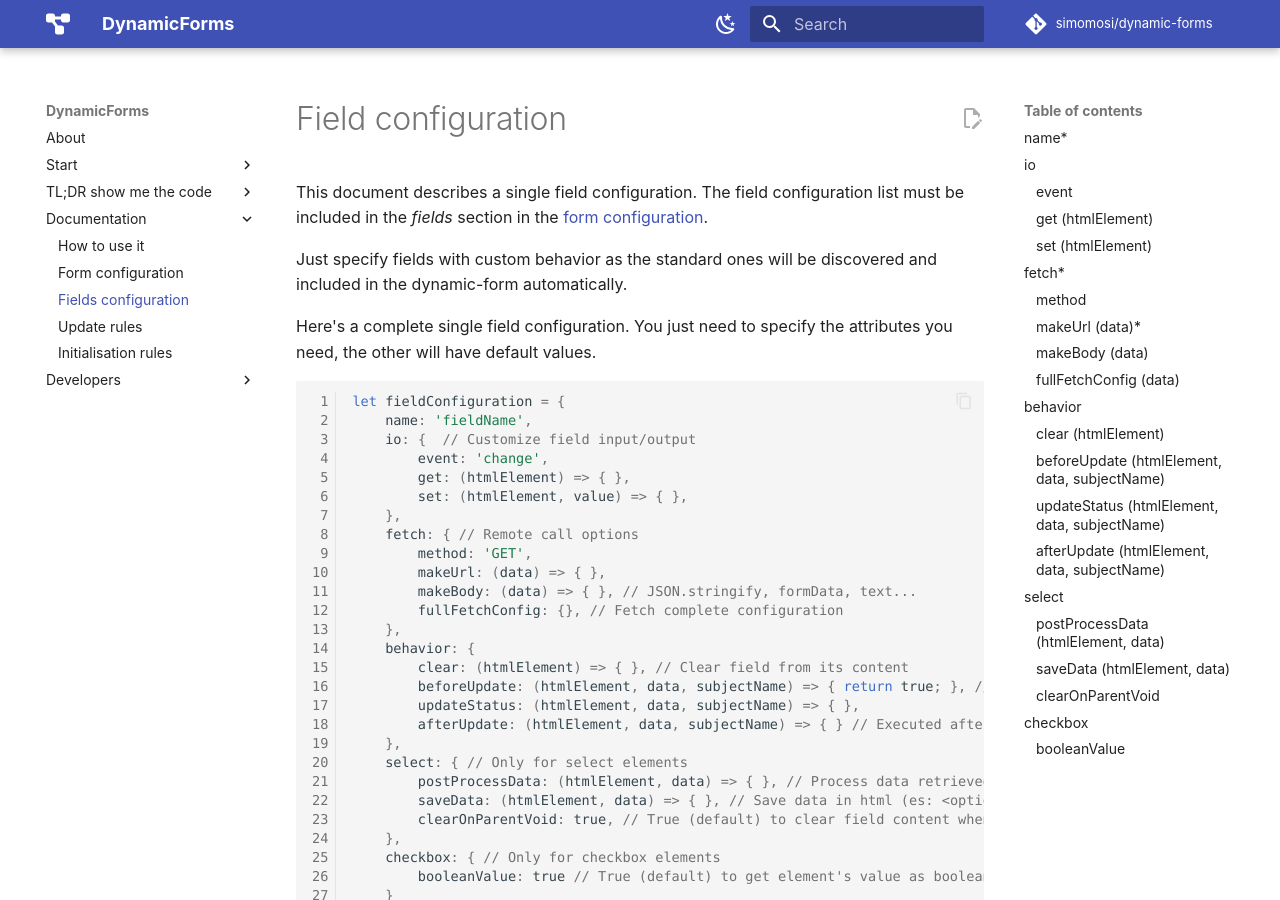
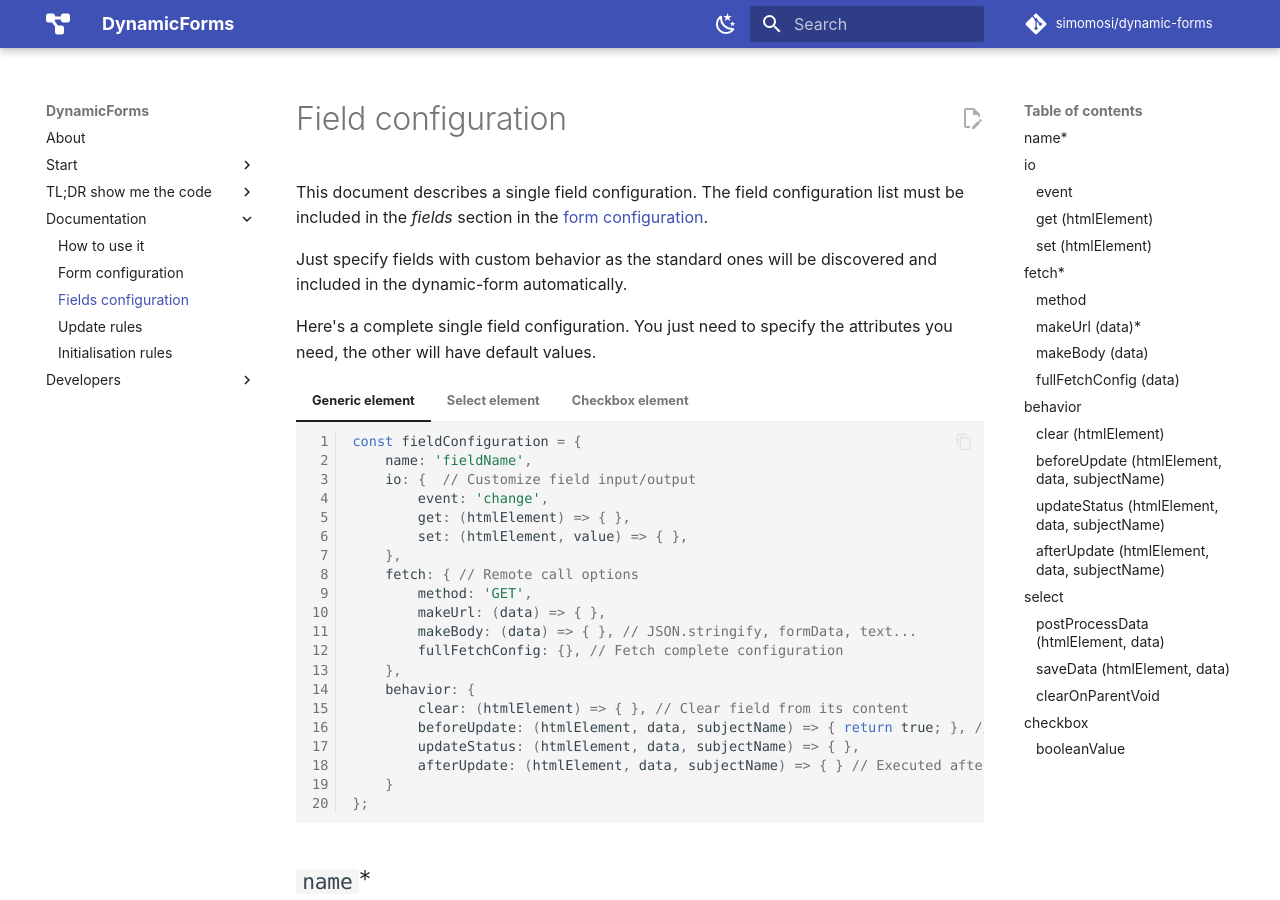
Before and after one commit to simomosi/dynamic-forms, an MkDocs documentation site: the page built from docs/configurations/fields-configuration.md, in a window 1280 px wide and 900 px high. Built offline with MkDocs 1.6.1 and Material for MkDocs 9.7.7, drawn with Linux system fonts in a browser that asks for light colours; comment, search, counter and statistics services are not loaded.

Commit message:
Created different tabs for fields configurations

````diff
--- a/docs/configurations/fields-configuration.md
+++ b/docs/configurations/fields-configuration.md
@@ -5,36 +5,57 @@ Just specify fields with custom behavior as the standard ones will be discovered
 
 Here's a complete single field configuration. You just need to specify the attributes you need, the other will have default values.
 
-```javascript
-let fieldConfiguration = {
-    name: 'fieldName',
-    io: {  // Customize field input/output
-        event: 'change',
-        get: (htmlElement) => { },
-        set: (htmlElement, value) => { },
-    },
-    fetch: { // Remote call options
-        method: 'GET',
-        makeUrl: (data) => { },
-        makeBody: (data) => { }, // JSON.stringify, formData, text...
-        fullFetchConfig: {}, // Fetch complete configuration
-    },
-    behavior: {
-        clear: (htmlElement) => { }, // Clear field from its content
-        beforeUpdate: (htmlElement, data, subjectName) => { return true; }, // Executed before the remote call. Return false to block the update
-        updateStatus: (htmlElement, data, subjectName) => { },
-        afterUpdate: (htmlElement, data, subjectName) => { } // Executed after the remote call
-    },
-    select: { // Only for select elements
-        postProcessData: (htmlElement, data) => { }, // Process data retrieved by remote call
-        saveData: (htmlElement, data) => { }, // Save data in html (es: <option value="value">'text'</option>)
-        clearOnParentVoid: true, // True (default) to clear field content when subject is empty; false to trigger a remote call
-    },
-    checkbox: { // Only for checkbox elements
-        booleanValue: true // True (default) to get element's value as boolean, based on the checked property; false to get the value property
-    }
-};
-```
+=== "Generic element"
+    ```javascript
+    const fieldConfiguration = {
+        name: 'fieldName',
+        io: {  // Customize field input/output
+            event: 'change',
+            get: (htmlElement) => { },
+            set: (htmlElement, value) => { },
+        },
+        fetch: { // Remote call options
+            method: 'GET',
+            makeUrl: (data) => { },
+            makeBody: (data) => { }, // JSON.stringify, formData, text...
+            fullFetchConfig: {}, // Fetch complete configuration
+        },
+        behavior: {
+            clear: (htmlElement) => { }, // Clear field from its content
+            beforeUpdate: (htmlElement, data, subjectName) => { return true; }, // Executed before the remote call. Return false to block the update
+            updateStatus: (htmlElement, data, subjectName) => { },
+            afterUpdate: (htmlElement, data, subjectName) => { } // Executed after the remote call
+        }
+    };
+    ```
+
+=== "Select element"
+    ```javascript
+    const fieldConfiguration = {
+        name: 'fieldName',
+        io: /* ... */,
+        fetch: /* ... */,
+        behavior: /* ... */,
+        select: { // Only for select elements
+            postProcessData: (htmlElement, data) => { }, // Process data retrieved by remote call
+            saveData: (htmlElement, data) => { }, // Manually save data in html (e.g. creating `<option value="value">'text'</option>` nodes)
+            clearOnParentVoid: true, // True (default) to clear field content when subject is empty; false to trigger a remote call
+        }
+    };
+    ```
+
+=== "Checkbox element"
+    ```javascript
+    const fieldConfiguration = {
+        name: 'fieldName',
+        io: /* ... */,
+        fetch: /* ... */,
+        behavior: /* ... */,
+        checkbox: { // Only for checkbox elements
+            booleanValue: true // True (default) to get element's value as boolean, based on the checked property; false to get the value property
+        }
+    };
+    ```
 
 ## `name`*
 The html element name.
````
